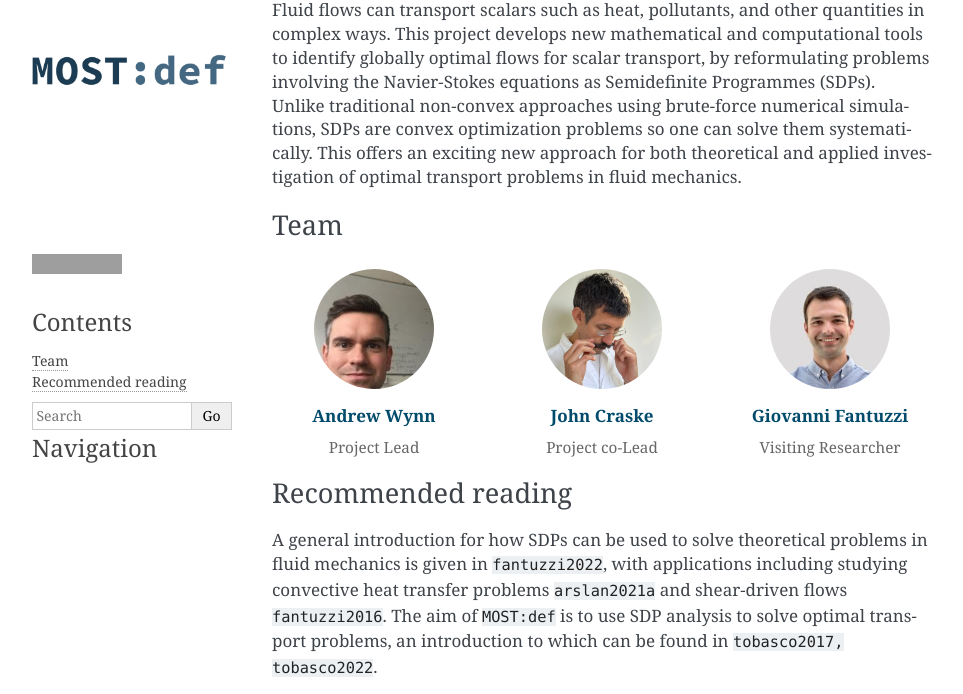
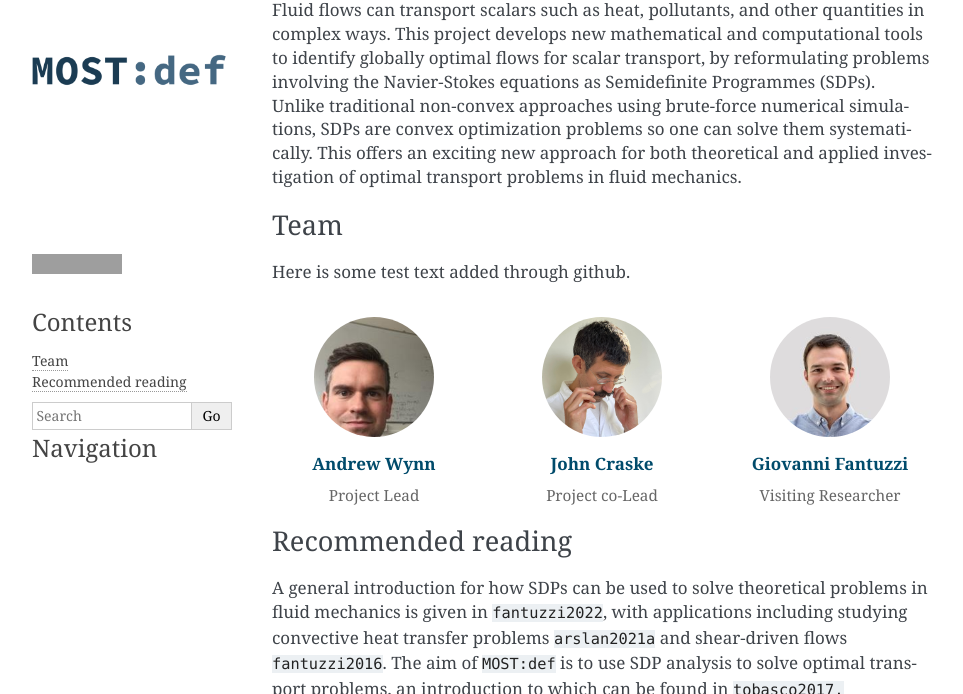
Before and after one commit to MOST-def/MOST-def.github.io, a Sphinx documentation site: the page built from docs/source/index.md, in a window 1280 px wide and 900 px high, scrolled down 521 px, cut to the strip 0-694 px from the top of the window. Shown: the whole strip, without its empty margins (148-1111 px from the left). Built offline with Sphinx 7.4.7, drawn with Linux system fonts in a browser that asks for light colours; cross-references to code outside the pages are shown as plain code; grey boxes are pictures that could not be loaded.

Commit message:
Add test text to Team section
Added test text to the Team section of the documentation.

````diff
--- a/docs/source/index.md
+++ b/docs/source/index.md
@@ -29,6 +29,8 @@ Fluid flows can transport scalars such as heat, pollutants, and other quantities
 
 
 # Team
+
+Here is some test text added through github.
 
 ```{raw} html
 <div class="team-grid">
````
